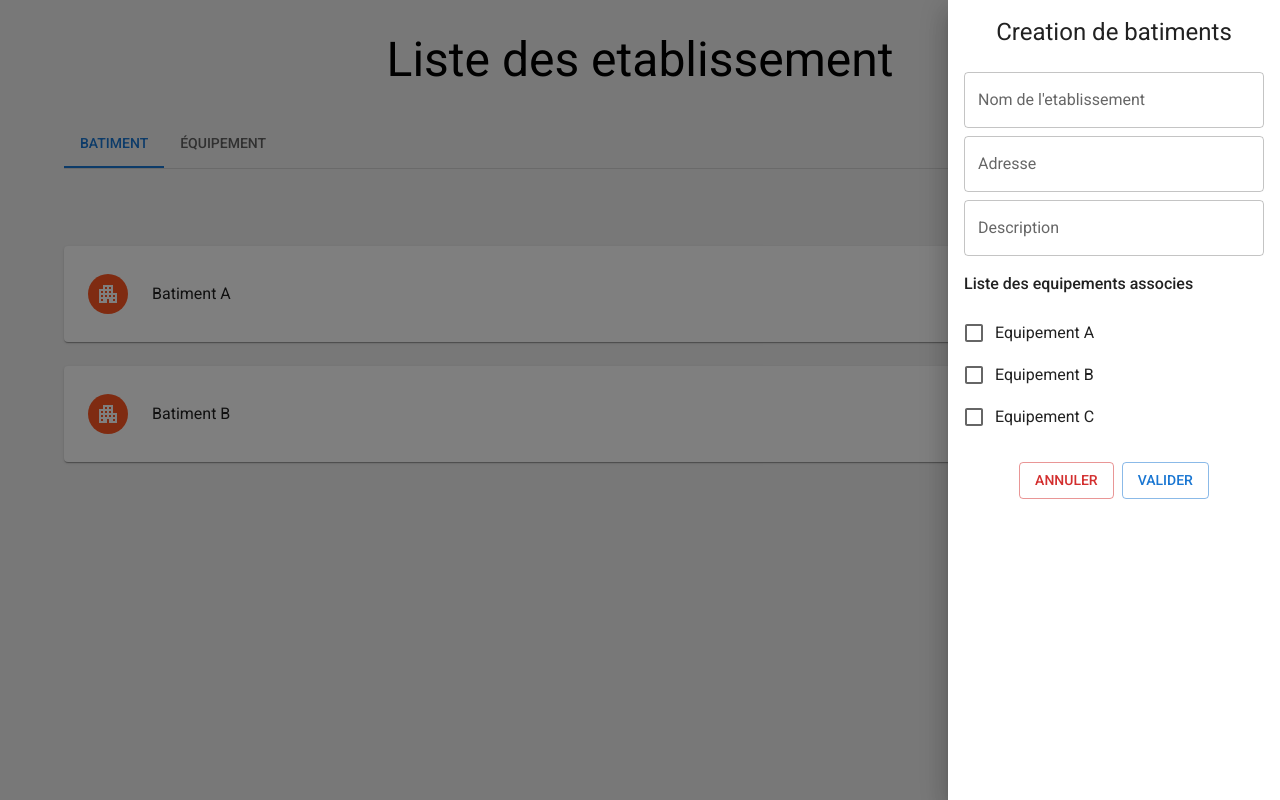
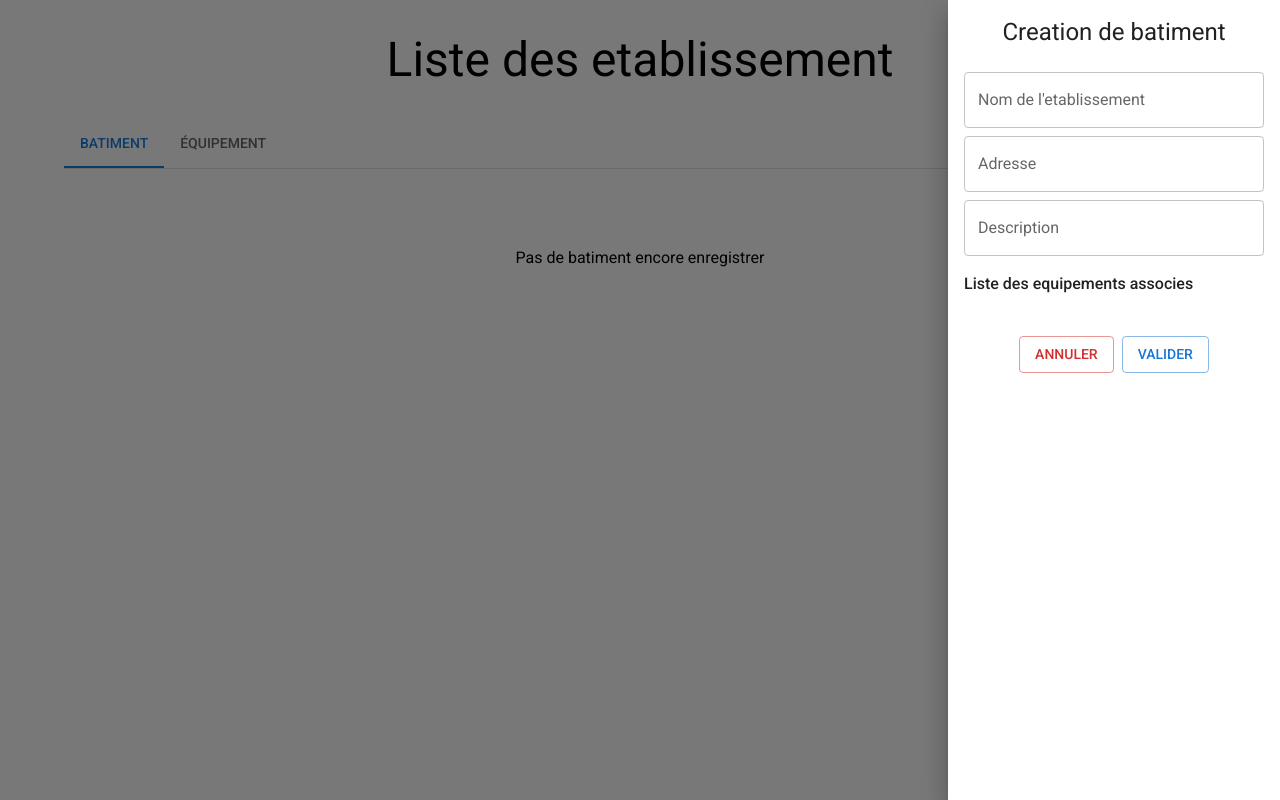
Before and after one commit to Thonio/equipment-manager, a React (Vite) app: page / in a window 1280 px wide. Both pictures are taken after a click on the button "AJOUTER UN BATIMENT". Built offline with nearby package versions, Linux system fonts and the light colour scheme.

Commit message:
Add building & edit

```diff
--- a/src/components/FormBuildingComponent.tsx
+++ b/src/components/FormBuildingComponent.tsx
@@ -1,6 +1,13 @@
 import { Box, Button, FormControlLabel, TextField, Typography, Checkbox, FormGroup } from "@mui/material"
-import { ChangeEvent, useState } from "react"
-import { BuildingType } from "../types/types"
+import { ChangeEvent, useEffect, useState } from "react"
+import { BuildingType, EquipmentType } from "../types/types"
+import { localStorageTools } from "../tools/localStorage"
+
+interface FormBuildingProps {
+  currentList: BuildingType[]
+  editedId?: number
+  onClose: () => void
+}
 
 const initData: BuildingType = {
   id: 0,
@@ -10,8 +17,13 @@ const initData: BuildingType = {
   equimentListId: []
 }
 
-export const FormBuildingComponent = () => {
+export const FormBuildingComponent = ({ currentList, editedId, onClose }: FormBuildingProps) => {
+  const lastId = localStorageTools('buildingId').get() || 1
+  const dataEquipment = localStorageTools('equipment').get()
+
   const [data, setData] = useState<BuildingType>(initData)
+  const [listEquipment, setListEquipment] = useState<EquipmentType[]>([])
+
   const handleChange = (e: ChangeEvent<HTMLInputElement>) => {
     const target = e.target
     setData((prev) => ({
@@ -19,16 +31,55 @@ export const FormBuildingComponent = () => {
       [target.name]: target.value
     }))
   }
+  const handleCheck = (id: number) => {
+    if (data.equimentListId?.includes(id)) {
+      setData((prev) => ({
+        ...prev,
+        equimentListId: prev.equimentListId.filter((item) => item !== id)
+      }))
+    } else {
+      setData((prev) => ({
+        ...prev,
+        equimentListId: [...prev.equimentListId, id]
+      }))
+    }
+  }
   const handleSubmit = () => {
-    console.log(data)
+    if (!editedId) {
+      localStorageTools('buildingId').set(Number(lastId) + 1)
+      localStorageTools('building').set([...currentList, data])
+    } else {
+      const editedIndex = currentList.findIndex((item) => item.id === editedId)
+      currentList.splice(editedIndex, 1, data)
+      localStorageTools('building').set(currentList)
+    }
+    onClose()
   }
+
+  useEffect(() => {
+    if (!editedId) {
+      setData((prev) => ({
+        ...prev,
+        id: Number(lastId)
+      }))
+    } else {
+      const editedObj: BuildingType = currentList.find((item) => item.id === editedId) || initData
+      setData(editedObj)
+    }
+  }, [])
+
+  useEffect(() => {
+    if (dataEquipment) {
+      setListEquipment(JSON.parse(dataEquipment))
+    }
+  }, [dataEquipment])
   return (
     <Box sx={{
       minWidth: 300,
       p: 2
     }}>
       <Typography variant="h5" component='div' sx={{ mb: 3, textAlign: 'center' }}>
-        Creation de batiments
+        {!editedId ? "Creation de batiment" : "Edition de batiment"}
       </Typography>
       <Box sx={{ mb: 1 }}>
         <TextField name="name" value={data?.name} fullWidth label="Nom de l'etablissement" onChange={handleChange} />
@@ -41,12 +92,14 @@ export const FormBuildingComponent = () => {
       </Box>
       <Typography variant="body1" sx={{ my: 2, fontWeight: 500 }}>Liste des equipements associes</Typography>
       <FormGroup sx={{ mb: 3 }}>
-        <FormControlLabel control={<Checkbox />} label="Equipement A" />
-        <FormControlLabel control={<Checkbox />} label="Equipement B" />
-        <FormControlLabel control={<Checkbox />} label="Equipement C" />
+        {
+          listEquipment.map((item) => (
+            <FormControlLabel key={item.id} value={item.id} onChange={() => handleCheck(item.id)} control={<Checkbox />} label={item.name} />
+          ))
+        }
       </FormGroup>
       <Box sx={{ textAlign: 'center' }}>
-        <Button variant="outlined" color="error" sx={{ mr: 1 }}>Annuler</Button>
+        <Button variant="outlined" color="error" sx={{ mr: 1 }} onClick={onClose}>Annuler</Button>
         <Button variant="outlined" onClick={handleSubmit}>Valider</Button>
       </Box>
     </Box>
--- a/src/pages/ListBuilding.tsx
+++ b/src/pages/ListBuilding.tsx
@@ -1,27 +1,28 @@
 import { Add, Apartment } from "@mui/icons-material"
 import { ItemListComponent } from "../components/ItemListComponent"
 import { BuildingType } from "../types/types"
-import { Box, Button, Drawer } from "@mui/material"
-import { useState } from "react"
+import { Box, Button, Drawer, Typography } from "@mui/material"
+import { useEffect, useState } from "react"
 import { FormBuildingComponent } from "../components/FormBuildingComponent"
-
-const buildingArr: BuildingType[] = [
-  {
-    id: 1,
-    name: 'Batiment A',
-    address: 'aile A',
-    description: 'Lorem Ipsum dolor sit amet'
-  },
-  {
-    id: 2,
-    name: 'Batiment B',
-    address: 'aile B',
-    description: 'Lorem Ipsum dolor sit amet'
-  }
-]
+import { localStorageTools } from "../tools/localStorage"
 
 export const ListBuilding = () => {
   const [open, setOpen] = useState(false)
+  const [editedId, setEditedId] = useState<number>()
+  const [listBuilding, setListBuilding] = useState<BuildingType[]>([])
+  const dataBuilding = localStorageTools('building').get()
+  const resetState = () => {
+    setOpen(false)
+    setEditedId(undefined)
+  }
+
+  useEffect(() => {
+    if (!dataBuilding) {
+      setListBuilding([])
+    } else {
+      setListBuilding(JSON.parse(dataBuilding))
+    }
+  }, [dataBuilding])
 
   return (
     <>
@@ -29,15 +30,28 @@ export const ListBuilding = () => {
         <Button startIcon={<Add />} variant="outlined" onClick={() => setOpen(true)}>Ajouter un Batiment</Button>
       </Box>
       {
-        buildingArr.map((item) => (
-          <ItemListComponent key={item.id} onView={() => console.log('test')} onEdit={() => { }} icon={<Apartment />}>
-            <>{item.name}</>
+        !dataBuilding && (
+          <Typography variant="body1" sx={{ textAlign: 'center' }}>Pas de batiment encore enregistrer</Typography>
+        )
+      }
+      {
+        listBuilding.map((item) => (
+          <ItemListComponent
+            key={item.id}
+            onView={() => console.log('test')}
+            onEdit={() => {
+              setEditedId(item.id)
+              setOpen(true)
+            }}
+            icon={<Apartment />}
+          >
+            {item.name}
           </ItemListComponent>
         ))
       }
 
-      <Drawer open={open} anchor="right" onClose={() => setOpen(false)}>
-        <FormBuildingComponent />
+      <Drawer open={open} anchor="right" onClose={resetState}>
+        <FormBuildingComponent currentList={listBuilding} onClose={resetState} editedId={editedId} />
       </Drawer>
     </>
   )
--- a/src/types/types.ts
+++ b/src/types/types.ts
@@ -4,7 +4,7 @@ export interface BuildingType {
   name?: string,
   address?: string,
   description?: string,
-  equimentListId?: number[]
+  equimentListId: number[]
 }
 
 export interface EquipmentType {
```
